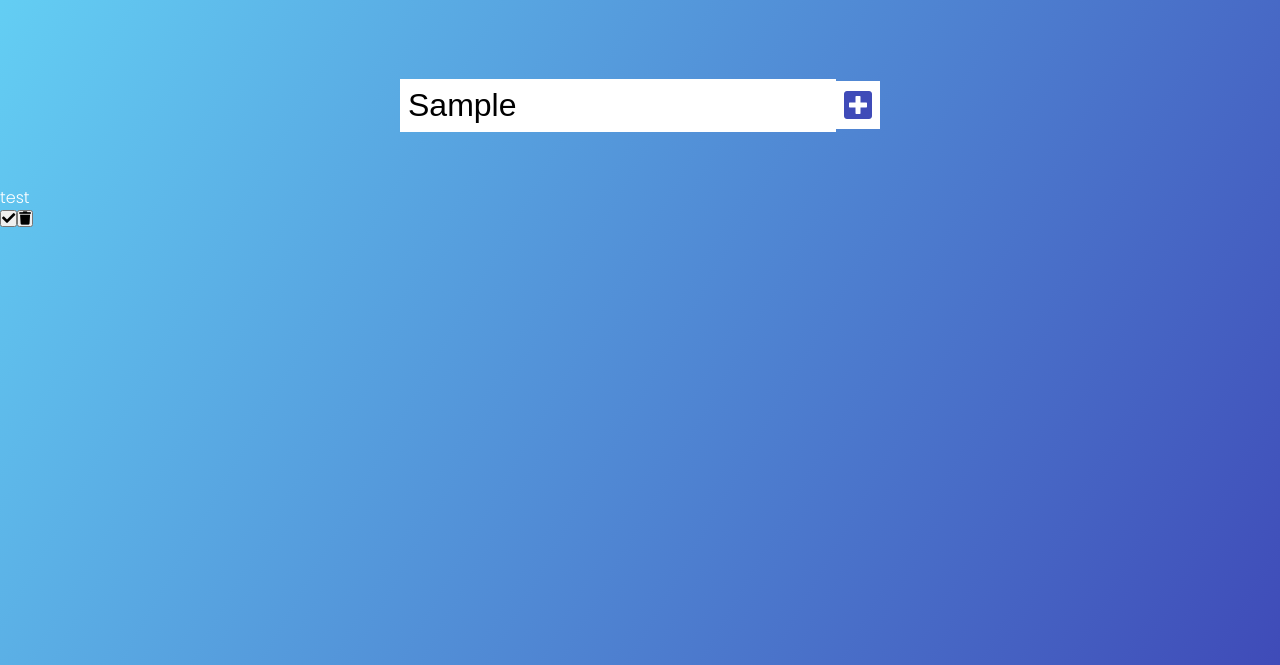
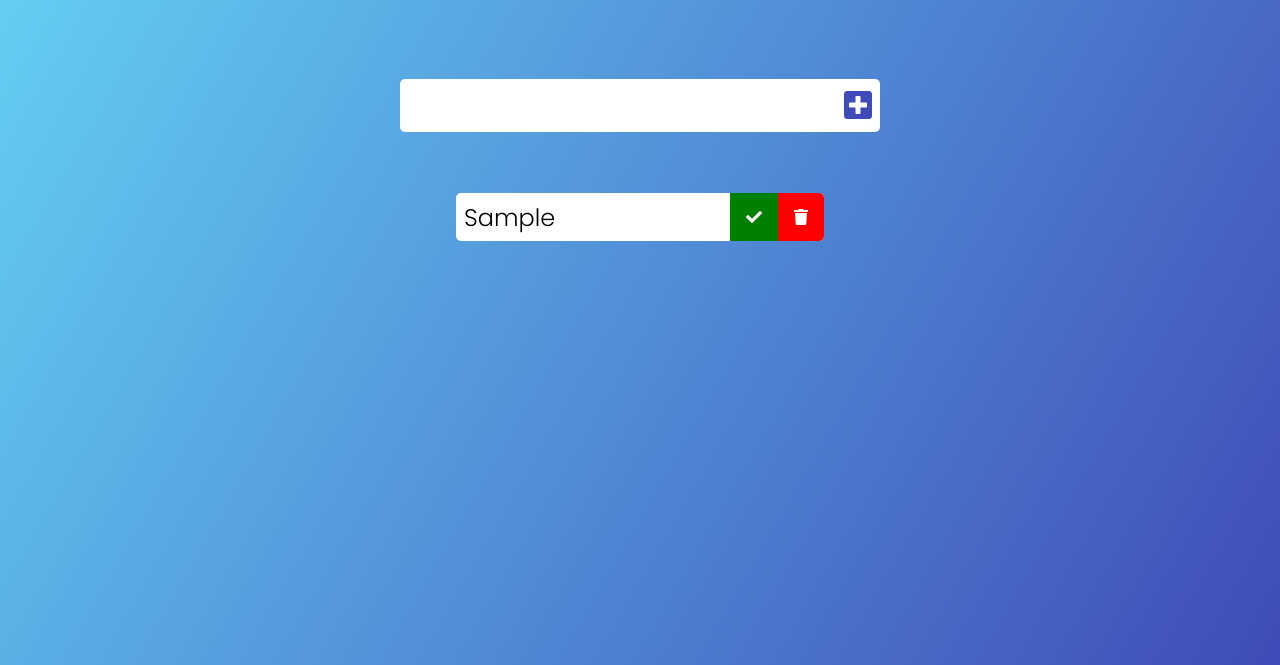
Before and after one commit to VaderSteve76/ToDo-VanillaJs, a plain HTML site: page index.html in a window 1280 px wide. Both pictures are taken after typing "Sample" into the empty fields and a click on the button 858 px from the left and 240 px from the top of the page. Shown: the part 135-800 px from the top of the page. Drawn offline with Linux system fonts and the light colour scheme.

Commit message:
Input working and clearing after submissiion, also styling for input and tot list

```diff
--- a/app.js
+++ b/app.js
@@ -13,7 +13,7 @@ function addTodo(e) {
   const todoDiv = document.createElement('div');
   todoDiv.classList.add('todo');
   const newTodo = document.createElement('li');
-  newTodo.innerText = 'test';
+  newTodo.innerText = todoInput.value;
   newTodo.classList.add('todo-item');
   todoDiv.appendChild(newTodo);
   // complete
@@ -24,8 +24,10 @@ function addTodo(e) {
   // trash
   const trashButton = document.createElement('button');
   trashButton.innerHTML = '<i class="fas fa-trash"></i>';
-  trashButton.classList.add('complete-btn');
+  trashButton.classList.add('trash-btn');
   todoDiv.appendChild(trashButton);
   // append to list
   todoList.appendChild(todoDiv);
+  // clear todoInput value
+  todoInput.value = '';
 };
--- a/style.css
+++ b/style.css
@@ -29,6 +29,16 @@ form input, form button {
   background: white;
 }
 
+form input {
+  border-top-left-radius: 5px;
+  border-bottom-left-radius: 5px;
+}
+
+form button {
+  border-top-right-radius: 5px;
+  border-bottom-right-radius: 5px;
+}
+
 form button {
   color: #3f4bb8;
   background: white;
@@ -40,3 +50,56 @@ form button:hover {
   background: #3f4bb8;
   color: white;
 }
+
+.todo-container {
+  display: flex;
+  justify-content: center;
+  align-items: center;
+}
+
+.todo-list {
+  min-width: 30%;
+  list-style: none;
+}
+
+.todo {
+  margin: 0.5rem;
+  background: white;
+  color: black;
+  font-size: 1.5rem;
+  display: flex;
+  justify-content: space-between;
+  align-items: center;
+  border-radius: 5px;
+}
+
+.todo-button {
+  width: 44px;
+  height: 53px;
+}
+
+.todo li {
+  flex: 1;
+}
+
+.trash-btn, .complete-btn {
+  color: white;
+  border: none;
+  padding: 1rem;
+  cursor: pointer;
+  font-size: 1rem;
+}
+
+.complete-btn {
+  background: green;
+}
+
+.trash-btn {
+  background: red;
+  border-top-right-radius: 5px;
+  border-bottom-right-radius: 5px;
+}
+
+.todo-item {
+  padding: 0rem 0.5rem;
+}
```
